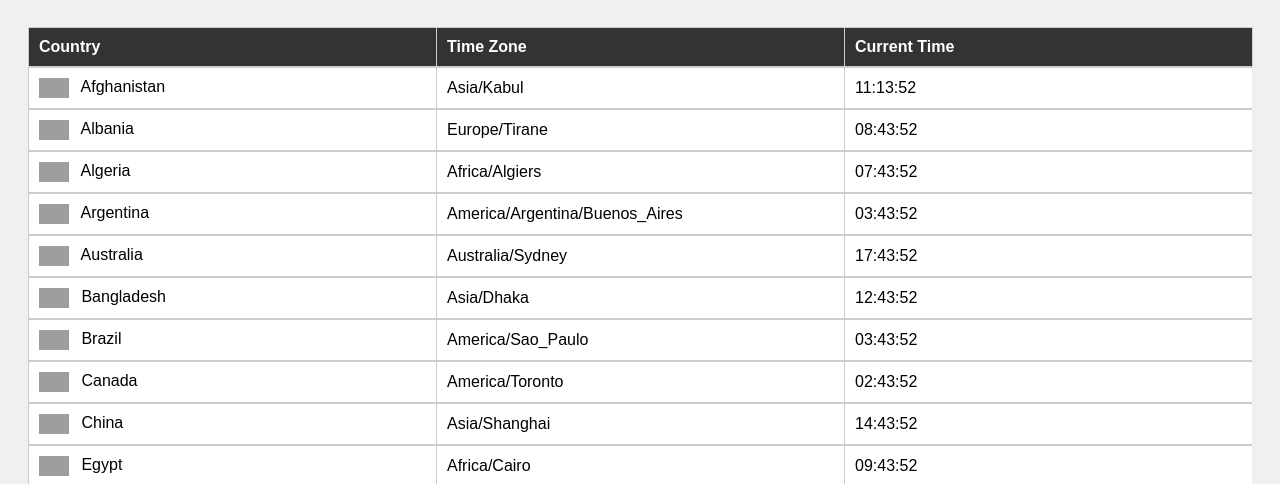
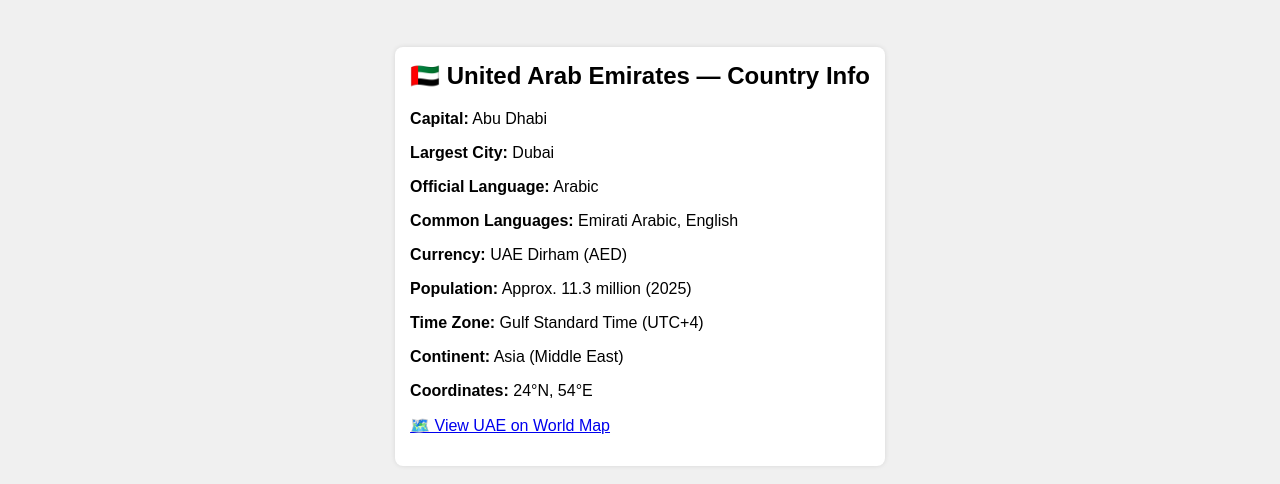
Before and after one commit to onlinehub251/world-map, a plain HTML site: page index.html in a window 1280 px wide. Shown: the part 254-738 px from the top of the page. Drawn offline with Linux system fonts and the light colour scheme; grey boxes are pictures that could not be loaded.

Commit message:
Add files via upload

```diff
--- a/index.html
+++ b/index.html
@@ -56,6 +56,18 @@
       width: 100%;
       table-layout: fixed;
     }
+    #uae-details {
+      margin-top: 20px;
+      background: #fff;
+      padding: 15px;
+      border-radius: 8px;
+      box-shadow: 0 0 5px rgba(0,0,0,0.1);
+      display: inline-block;
+      text-align: left;
+    }
+    #uae-details h2 {
+      margin-top: 0;
+    }
   </style>
 </head>
 <body>
@@ -65,6 +77,20 @@
     <h2>📍 Your Location: Abu Dhabi, United Arab Emirates</h2>
     <img class="flag" src="https://flagcdn.com/ae.svg" alt="UAE Flag" />
     <div id="local-time">--:--:--</div>
+  </div>
+
+  <div id="uae-details">
+    <h2>🇦🇪 United Arab Emirates — Country Info</h2>
+    <p><strong>Capital:</strong> Abu Dhabi</p>
+    <p><strong>Largest City:</strong> Dubai</p>
+    <p><strong>Official Language:</strong> Arabic</p>
+    <p><strong>Common Languages:</strong> Emirati Arabic, English</p>
+    <p><strong>Currency:</strong> UAE Dirham (AED)</p>
+    <p><strong>Population:</strong> Approx. 11.3 million (2025)</p>
+    <p><strong>Time Zone:</strong> Gulf Standard Time (UTC+4)</p>
+    <p><strong>Continent:</strong> Asia (Middle East)</p>
+    <p><strong>Coordinates:</strong> 24°N, 54°E</p>
+    <p><a href="https://ontheworldmap.com/uae/uae-location-map.html" target="_blank">🗺️ View UAE on World Map</a></p>
   </div>
 
   <table>
```
